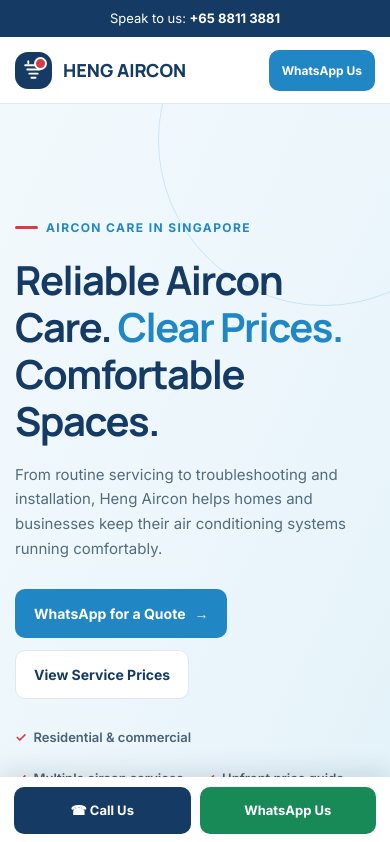
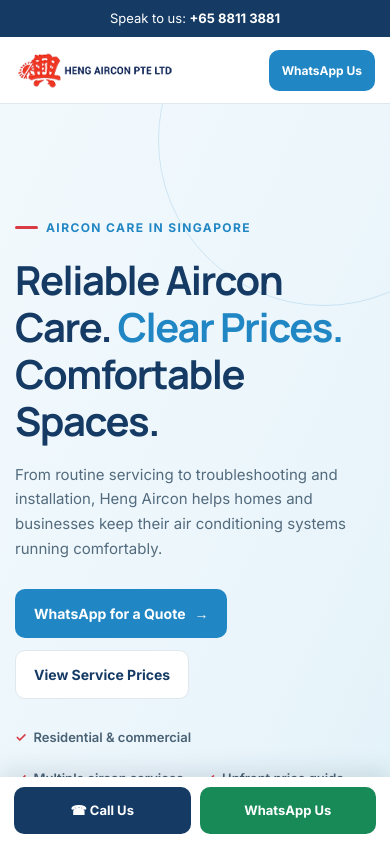
Before and after one commit to site-revamp/heng-aircon, a plain HTML site: page index.html in a window 390 px wide. Shown: the top 842 px of the page. Drawn offline with Linux system fonts and the light colour scheme; grey boxes are pictures that could not be loaded.

Commit message:
Replace brand logo with image and update hero photo
Updated brand logo to an image and changed hero photo.

```diff
--- a/index.html
+++ b/index.html
@@ -223,6 +223,16 @@
       .mobile-call{background:var(--navy)}
       .mobile-wa{background:#188A58}
     }
+    .brand img {
+      width: 200px;
+      height: auto;
+    }
+
+    @media (max-width: 640px) {
+      .brand img {
+        width: 160px;
+      }
+    }
   </style>
 </head>
 <body>
@@ -236,13 +246,7 @@
   <header>
     <div class="container nav">
       <a class="brand" href="#home" aria-label="Heng Aircon home">
-        <span class="brand-mark" aria-hidden="true">
-          <svg viewBox="0 0 24 24" fill="none" stroke="currentColor" stroke-width="1.8" stroke-linecap="round">
-            <path d="M4 7h16M6 11h12M8 15h8M10 19h4"/>
-            <path d="M7 3v2M17 3v2"/>
-          </svg>
-        </span>
-        <span>HENG AIRCON</span>
+        <img src="./heng.webp" alt="Heng Aircon Pte Ltd">
       </a>
       <nav class="nav-links" aria-label="Main navigation">
         <a href="#services">Services</a>
@@ -276,7 +280,10 @@
           </div>
         </div>
         <div class="hero-visual">
-          <img class="hero-photo" src="https://images.unsplash.com/photo-1631545806609-8f7f5f5f5c6b?auto=format&fit=crop&w=1200&q=85" alt="Modern, comfortable living space with air conditioning">
+          <img class="hero-photo"
+           src="https://www.hengaircon.com/wp-content/uploads/2025/03/s1.jpg"
+           alt="Heng Aircon technician servicing a wall-mounted air conditioner"
+           fetchpriority="high">
           <div class="photo-note">
             <strong><span class="red-dot"></span>Comfort starts with care</strong>
             <small>Servicing, repairs and installation support</small>
```
